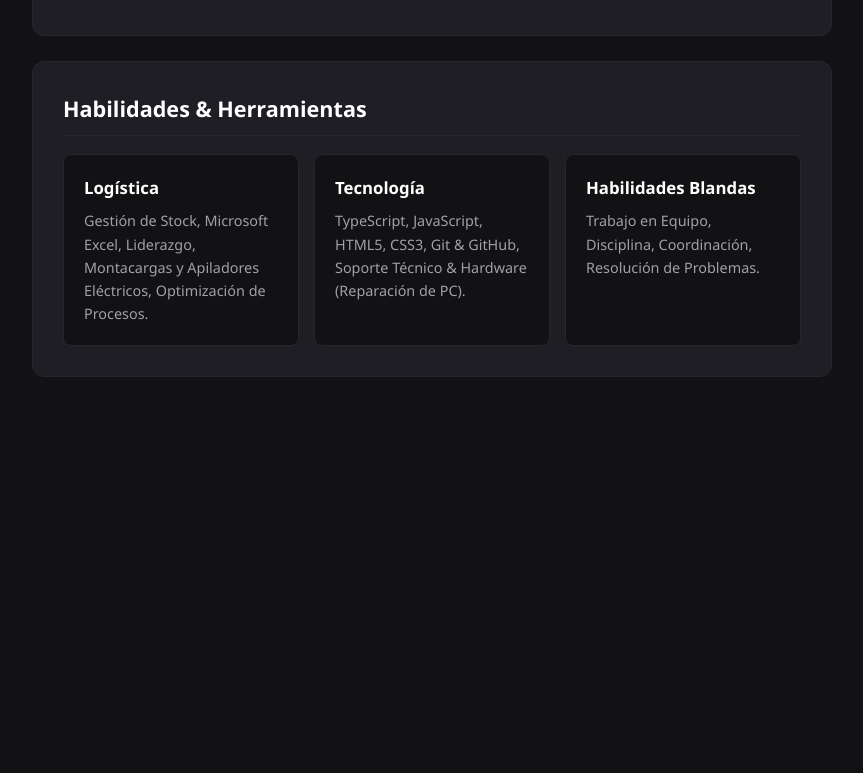
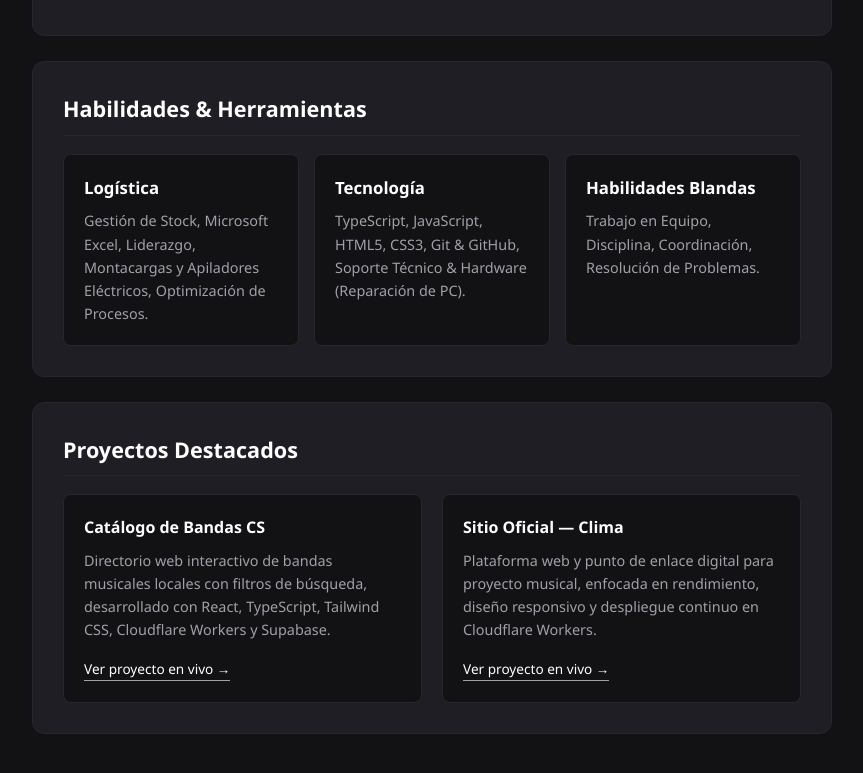
Before and after one commit to BraianTucker1983/cv-digital, a plain HTML site: page index.html in a window 1280 px wide. Shown: the part 1309-2082 px from the top of the page, without its empty margins (208-1071 px from the left). Before the commit the page ends 1731 px from the top, so only its background shows below. Drawn offline with Linux system fonts and the light colour scheme; a script that the page names is missing.

```diff
--- a/index.html
+++ b/index.html
@@ -71,6 +71,25 @@
             </div>
         </section>
 
+        <section id="projects" class="section-card">
+            <h3>Proyectos Destacados</h3>
+            <div class="projects-grid">
+
+                <div class="project-item">
+                    <h4>Catálogo de Bandas CS</h4>
+                    <p>Directorio web interactivo de bandas musicales locales con filtros de búsqueda, desarrollado con React, TypeScript, Tailwind CSS, Cloudflare Workers y Supabase.</p>
+                    <a href="https://catalogo-bandas.pages.dev/" target="_blank" rel="noopener noreferrer" class="project-link">Ver proyecto en vivo →</a>
+                </div>
+
+                <div class="project-item">
+                    <h4>Sitio Oficial — Clima</h4>
+                    <p>Plataforma web y punto de enlace digital para proyecto musical, enfocada en rendimiento, diseño responsivo y despliegue continuo en Cloudflare Workers.</p>
+                    <a href="https://clima.musicacs.workers.dev/" target="_blank" rel="noopener noreferrer" class="project-link">Ver proyecto en vivo →</a>
+                </div>
+
+            </div>
+        </section>
+
 
     </main>
 
--- a/style.css
+++ b/style.css
@@ -198,7 +198,7 @@ body {
    ========================================================================== */
 .projects-grid {
     display: grid;
-    grid-template-columns: 1fr; /* Uno abajo del otro, expandible a 2 luego */
+    grid-template-columns: repeat(auto-fit, minmax(300px, 1fr));
     gap: 20px;
 }
 
```
